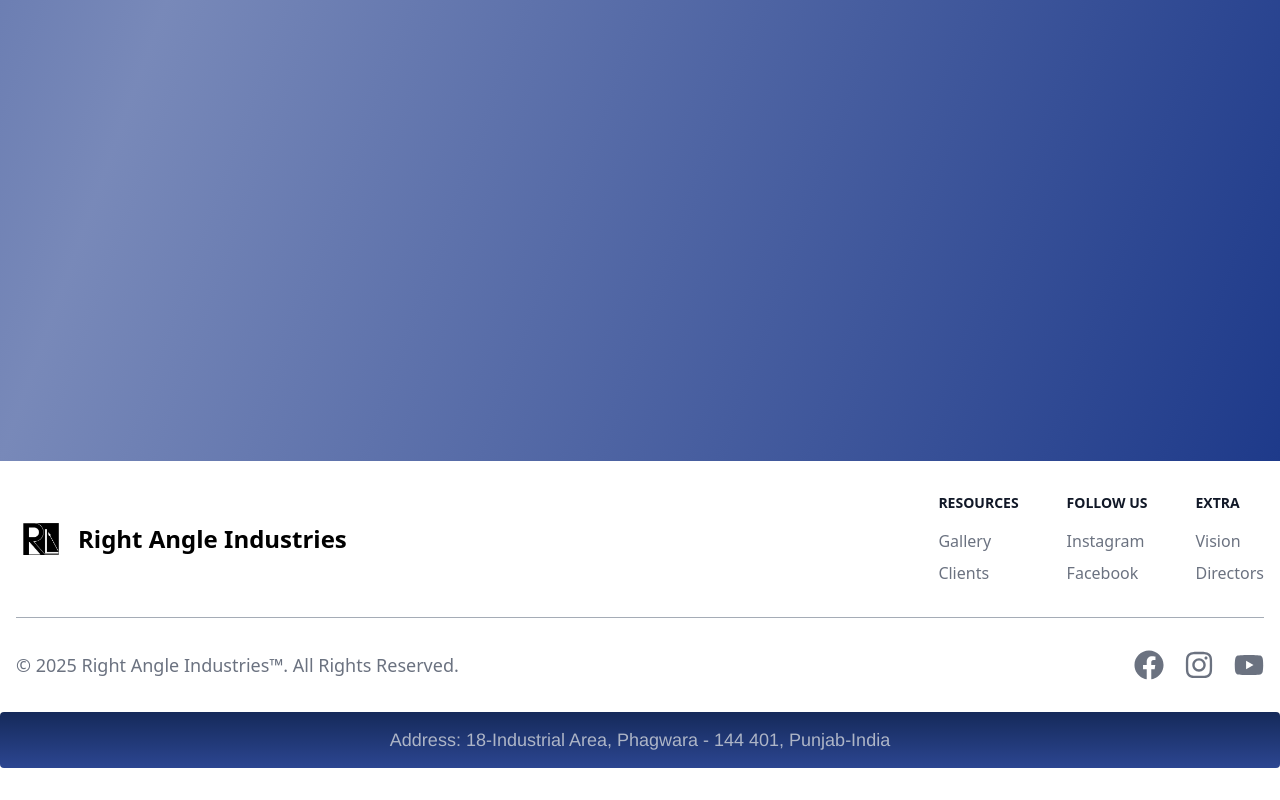
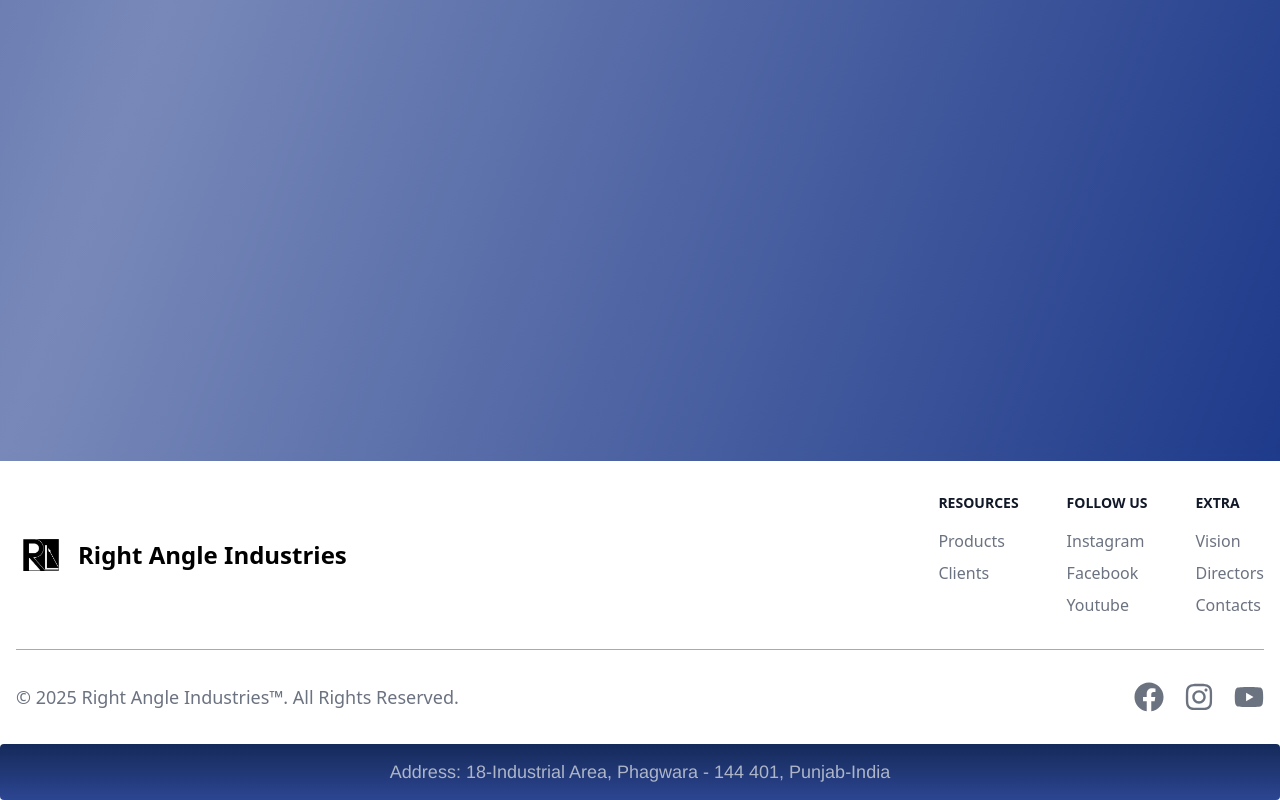
Before and after one commit to Vihananand/Right-angle-industries, a Next.js app: page / in a window 1280 px wide. Shown: the part 3139-3939 px from the top of the page. Before the commit the page ends 3907 px from the top, so only its background shows below. Built offline with nearby package versions, Linux system fonts and the light colour scheme.

Commit message:
updated social media links

```diff
--- a/components/Footer.js
+++ b/components/Footer.js
@@ -6,15 +6,16 @@ const sections = [
   {
     title: "Resources",
     links: [
-      { name: "Gallery", href: "/Gallery" },
+      { name: "Products", href: "/Gallery" },
       { name: "Clients", href: "/Clients" },
     ],
   },
   {
     title: "Follow us",
     links: [
-      { name: "Instagram", href: "https://github.com/themesberg/flowbite" },
-      { name: "Facebook", href: "https://discord.gg/4eeurUVvTy" },
+      { name: "Instagram", href: "https://www.instagram.com/righ.tangleindia?utm_source=qr&igsh=cWdkN215dThra3dx" },
+      { name: "Facebook", href: "https://www.facebook.com/share/18mRSnsMv7/" },
+      { name: "Youtube", href: "https://youtube.com/@rightangleindustries8419?feature=shared" },
     ],
   },
   {
@@ -22,6 +23,7 @@ const sections = [
     links: [
       { name: "Vision", href: "/Vision" },
       { name: "Directors", href: "/Directors" },
+      { name: "Contacts", href: "/Contact" },
     ],
   },
 ];
@@ -60,7 +62,7 @@ export default function Footer() {
                 <ul className="text-gray-500 dark:text-gray-400 font-medium space-y-2">
                   {section.links.map((link) => (
                     <li key={link.name}>
-                      <a href={link.href} className="hover:underline">
+                      <a href={link.href} className="hover:underline" target="_blank">
                         {link.name}
                       </a>
                     </li>
```
